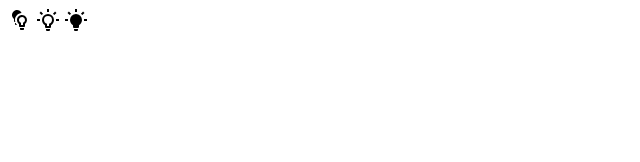
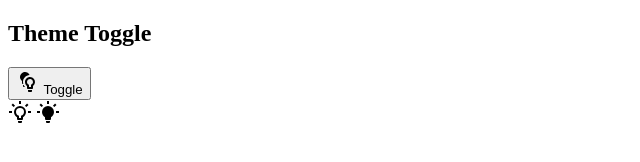
Before and after one commit to eobcre/light-dark-theme, a plain HTML site: page index.html in a window 1280 px wide. Shown: the whole page, without its empty margins (0-640 px from the left). Drawn offline with Linux system fonts and the light colour scheme.

Commit message:
Created button

```diff
--- a/index.html
+++ b/index.html
@@ -7,14 +7,18 @@
     <title>Light Dark Theme</title>
   </head>
   <body>
-    <!-- Toggle -->
+    <h2>Theme Toggle</h2>
+    <button>
       <svg style="width: 24px; height: 24px" viewBox="0 0 24 24">
         <path
           fill="currentColor"
           d="M12 21C12 21.55 12.45 22 13 22H15C15.55 22 16 21.55 16 21V20H12M14 7C11.24 7 9 9.24 9 12C9 13.57 9.74 15.06 11 16V18C11 18.55 11.45 19 12 19H16C16.55 19 17 18.55 17 18V16C19.21 14.34 19.66 11.21 18 9C17.06 7.74 15.57 7 14 7M15 14.82V17H13V14.82C11.44 14.27 10.62 12.55 11.17 11C11.72 9.43 13.44 8.61 15 9.16C16.56 9.72 17.38 11.43 16.83 13C16.53 13.85 15.85 14.5 15 14.82M7.68 15H7V16C7 16.55 7.45 17 8 17H9V16.88C8.46 16.33 8 15.7 7.68 15M13.6 5C12.5 2.47 9.53 1.33 7 2.45S3.34 6.5 4.45 9.04C4.79 9.81 5.33 10.5 6 11V13C6 13.55 6.45 14 7 14H7.3C7.1 13.35 7 12.68 7 12C7 8.29 9.89 5.21 13.6 5Z"
         />
       </svg>
+      Toggle
+    </button>
 
+    <div>
       <!-- Light -->
       <svg style="width: 24px; height: 24px" viewBox="0 0 24 24">
         <path
@@ -22,7 +26,6 @@
           d="M20,11H23V13H20V11M1,11H4V13H1V11M13,1V4H11V1H13M4.92,3.5L7.05,5.64L5.63,7.05L3.5,4.93L4.92,3.5M16.95,5.63L19.07,3.5L20.5,4.93L18.37,7.05L16.95,5.63M12,6A6,6 0 0,1 18,12C18,14.22 16.79,16.16 15,17.2V19A1,1 0 0,1 14,20H10A1,1 0 0,1 9,19V17.2C7.21,16.16 6,14.22 6,12A6,6 0 0,1 12,6M14,21V22A1,1 0 0,1 13,23H11A1,1 0 0,1 10,22V21H14M11,18H13V15.87C14.73,15.43 16,13.86 16,12A4,4 0 0,0 12,8A4,4 0 0,0 8,12C8,13.86 9.27,15.43 11,15.87V18Z"
         />
       </svg>
-
       <!-- Dark -->
       <svg style="width: 24px; height: 24px" viewBox="0 0 24 24">
         <path
@@ -30,5 +33,6 @@
           d="M12,6A6,6 0 0,1 18,12C18,14.22 16.79,16.16 15,17.2V19A1,1 0 0,1 14,20H10A1,1 0 0,1 9,19V17.2C7.21,16.16 6,14.22 6,12A6,6 0 0,1 12,6M14,21V22A1,1 0 0,1 13,23H11A1,1 0 0,1 10,22V21H14M20,11H23V13H20V11M1,11H4V13H1V11M13,1V4H11V1H13M4.92,3.5L7.05,5.64L5.63,7.05L3.5,4.93L4.92,3.5M16.95,5.63L19.07,3.5L20.5,4.93L18.37,7.05L16.95,5.63Z"
         />
       </svg>
+    </div>
   </body>
 </html>
```
Lines whose indentation alone changed are shown as unchanged.
